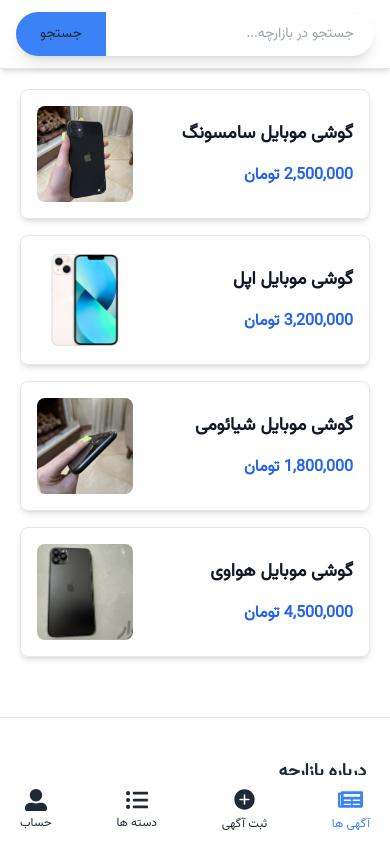
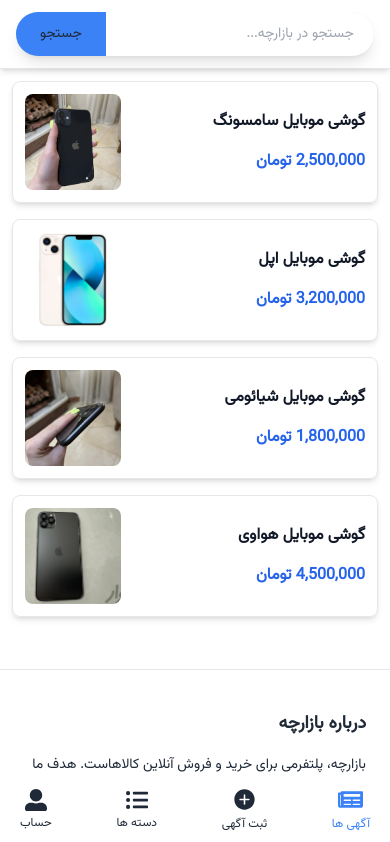
Before and after one commit to Varmanli/bazarche, a Next.js app: page / in a window 390 px wide. Shown: the top 842 px of the page. Built offline with nearby package versions, Linux system fonts and the light colour scheme.

Commit message:
fix cart

```diff
--- a/app/-component/LayoutProduct.tsx
+++ b/app/-component/LayoutProduct.tsx
@@ -29,18 +29,18 @@
   ];
 
   return (
-    <div className="p-5">
+    <div className="p-3">
       <div className="grid grid-cols-1 md:grid-cols-2 lg:grid-cols-3 gap-4">
         {products.map((item) => (
           <div
             key={item.id}
-            className="flex items-center justify-between border border-[#e5e7eb] dark:border-[#374151] rounded-lg p-4 bg-white dark:bg-[#1f2937] shadow-md hover:shadow-lg hover:bg-[#f9fafb] dark:hover:bg-[#111827] transition-all"
+            className="flex items-center justify-between border border-[#e5e7eb] dark:border-[#374151] rounded-lg p-3 bg-white dark:bg-[#1f2937] shadow-md hover:shadow-lg hover:bg-[#f9fafb] dark:hover:bg-[#111827] transition-all"
           >
             <div className="ml-4 flex flex-col justify-around gap-3">
-              <h3 className="text-lg font-semibold text-[#111827] dark:text-[#f3f4f6] mb-1">
+              <h3 className="md:text-lg font-semibold text-[#111827] dark:text-[#f3f4f6] mb-1">
                 {item.title}
               </h3>
-              <p className="text-md font-bold text-[#2563eb] dark:text-[#93c5fd]">
+              <p className="md:ext-md font-bold text-[#2563eb] dark:text-[#93c5fd]">
                 {item.price}
               </p>
             </div>
```
